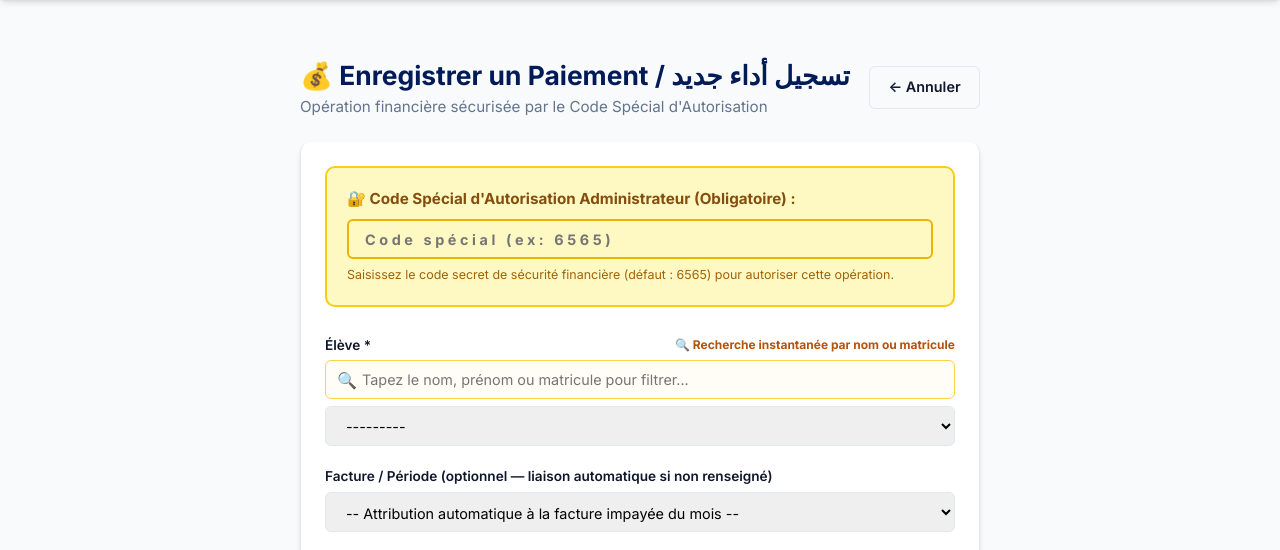
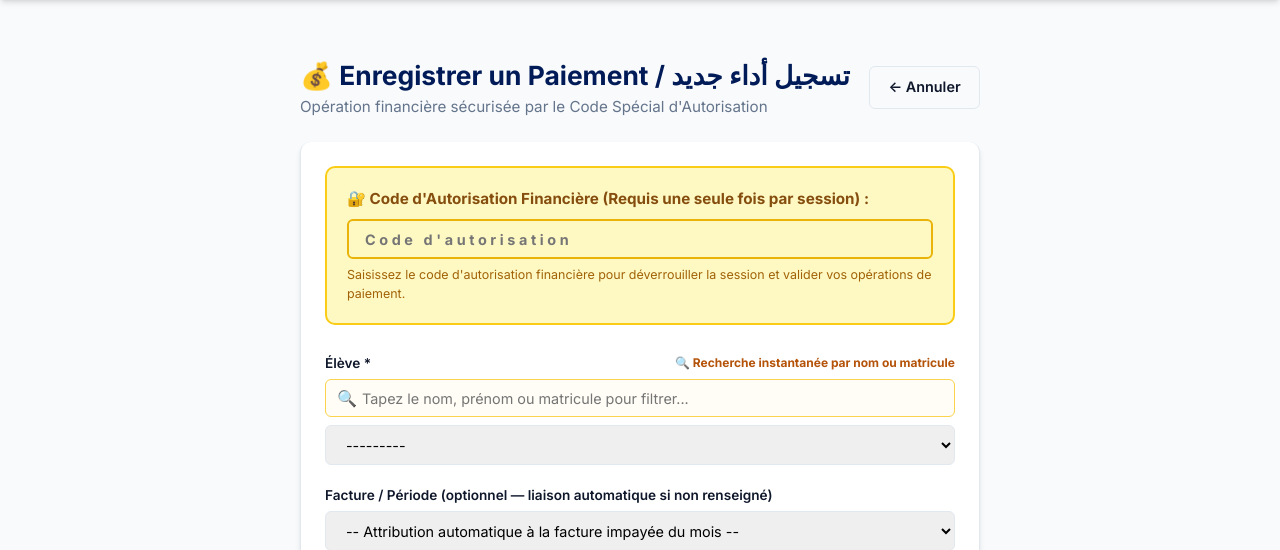
Before and after one commit to elaouni6565said-byte/geniuschess-app, a Django app: page /payments/add/ in a window 1280 px wide; the page is wider, and only the part inside the window is pictured. Shown: the part 168-718 px from the top of that part. Run offline with Django 5.2, Linux system fonts and the light colour scheme; a user stored in the database is signed in; tables that the repository leaves empty hold one stand-in row (values such as "Sample post").

Commit message:
feat: session financiere a saisie unique avec code 8081 discret et colonne mois concerne dans exports excel

```diff
--- a/gca_config/settings.py
+++ b/gca_config/settings.py
@@ -106,8 +106,8 @@ CSRF_TRUSTED_ORIGINS = [
 
 CSRF_FAILURE_VIEW = 'portal.views.csrf_failure_view'
 
-# Code de sécurité financier pour autoriser la modification des paiements
-ADMIN_FINANCIAL_SECURITY_CODE = '6565'
+# Code de sécurité financier pour autoriser les opérations de paiement
+ADMIN_FINANCIAL_SECURITY_CODE = '8081'
 
 # Configuration Mode WhatsApp Automatique (Passerelle WAHA - WhatsApp HTTP API)
 WHATSAPP_GATEWAY_URL = os.getenv('WHATSAPP_GATEWAY_URL', 'http://127.0.0.1:3000/api/sendText')
--- a/portal/forms.py
+++ b/portal/forms.py
@@ -337,13 +337,13 @@ class SessionScheduleForm(forms.ModelForm):
 
 class PaymentForm(forms.ModelForm):
     security_code = forms.CharField(
-        required=True,
+        required=False,
         widget=forms.PasswordInput(attrs={
             'class': 'search-input',
-            'placeholder': 'Code spécial (ex: 6565)',
+            'placeholder': "Code d'autorisation",
             'style': 'letter-spacing: 0.25em; font-weight: bold; background: #FEF9C3; border: 2px solid #EAB308;'
         }),
-        label="Code Spécial d'Autorisation"
+        label="Code d'Autorisation"
     )
 
     # Nouveaux champs direct de Convention et Exonération lors du paiement
--- a/portal/urls.py
+++ b/portal/urls.py
@@ -17,6 +17,7 @@ urlpatterns = [
     path('payments/export-paid-excel/', views.export_paid_payments_excel_view, name='export_paid_excel'),
     path('payments/export-unpaid-excel/', views.export_unpaid_invoices_excel_view, name='export_unpaid_excel'),
     path('payments/forecast/', views.financial_forecast_view, name='financial_forecast'),
+    path('payments/lock-session/', views.financial_lock_session_view, name='financial_lock_session'),
     path('payments/<int:payment_id>/edit/', views.payment_edit_view, name='payment_edit'),
     path('payments/<int:payment_id>/delete/', views.payment_delete_view, name='payment_delete'),
     path('payments/<int:payment_id>/receipt-pdf/', views.download_receipt_pdf_view, name='receipt_pdf'),
--- a/portal/views.py
+++ b/portal/views.py
@@ -2149,22 +2149,62 @@ def check_duplicate_payment_ajax_view(request):
     })
 
 
+def check_financial_auth(request, entered_code=None):
+    """
+    Vérifie l'autorisation pour les opérations financières (Paiements).
+    - Code attendu : ADMIN_FINANCIAL_SECURITY_CODE (par défaut '8081')
+    - Si la session financière est déjà déverrouillée, l'opération est autorisée immédiatement.
+    - Dès qu'un code valide est saisi, la session reste déverrouillée pour toute la session de travail.
+    """
+    expected_code = str(getattr(settings, 'ADMIN_FINANCIAL_SECURITY_CODE', '8081'))
+    session = getattr(request, 'session', None)
+    if session is not None and session.get('financial_session_unlocked', False) is True:
+        return True, None
+
+    code = (entered_code or '').strip()
+    if code == expected_code:
+        if session is not None:
+            session['financial_session_unlocked'] = True
+        return True, None
+
+    lang = getattr(request, 'LANGUAGE_CODE', DEFAULT_LANGUAGE)
+    error_msg = (
+        "Code d'autorisation incorrect ! Opération non autorisée."
+        if lang == 'fr' else
+        "الرمز السري المالي غير صحيح ! العملية غير مسموح بها."
+    )
+    return False, error_msg
+
+
+@admin_required
+def financial_lock_session_view(request):
+    """
+    Permet à l'administrateur de reverrouiller manuellement la session financière.
+    """
+    request.session['financial_session_unlocked'] = False
+    lang = getattr(request, 'LANGUAGE_CODE', DEFAULT_LANGUAGE)
+    msg = (
+        "Session financière reverrouillée avec succès."
+        if lang == 'fr' else
+        "تم قفل الجلسة المالية بنجاح."
+    )
+    messages.info(request, msg)
+    referer = request.META.get('HTTP_REFERER')
+    if referer and 'lock-session' not in referer:
+        return redirect(referer)
+    return redirect('portal:payments')
+
+
 @admin_required
 def payment_create_view(request):
     lang = getattr(request, 'LANGUAGE_CODE', DEFAULT_LANGUAGE)
-    security_code_expected = getattr(settings, 'ADMIN_FINANCIAL_SECURITY_CODE', '6565')
     error_msg = None
 
     if request.method == 'POST':
         form = PaymentForm(request.POST)
         entered_code = request.POST.get('security_code', '').strip()
-        if entered_code != security_code_expected:
-            error_msg = (
-                "Code spécial de sécurité incorrect ! Opération non autorisée."
-                if lang == 'fr' else
-                "الرمز السري المالي الخاص غير صحيح ! العملية غير مسموح بها."
-            )
-        else:
+        authorized, error_msg = check_financial_auth(request, entered_code)
+        if authorized:
             if form.is_valid():
                 p = form.save(commit=False)
                 if not p.payment_date:
@@ -2319,6 +2359,7 @@ def payment_create_view(request):
         'form': form,
         'error_msg': error_msg,
         'is_edit': False,
+        'is_financial_session_unlocked': request.session.get('financial_session_unlocked', False) is True,
         'title': "Enregistrer un Paiement / تسجيل أداء جديد",
     }
     return render(request, 'portal/payment_form.html', context)
@@ -2328,19 +2369,13 @@ def payment_create_view(request):
 def payment_edit_view(request, payment_id):
     lang = getattr(request, 'LANGUAGE_CODE', DEFAULT_LANGUAGE)
     payment = get_object_or_404(Payment.objects.select_related('student', 'invoice'), id=payment_id)
-    security_code_expected = getattr(settings, 'ADMIN_FINANCIAL_SECURITY_CODE', '6565')
     error_msg = None
 
     if request.method == 'POST':
         form = PaymentForm(request.POST, instance=payment)
         entered_code = request.POST.get('security_code', '').strip()
-        if entered_code != security_code_expected:
-            error_msg = (
-                "Code spécial de sécurité incorrect ! Modification non autorisée."
-                if lang == 'fr' else
-                "الرمز السري المالي الخاص غير صحيح ! لا يمكن تعديل الأداء."
-            )
-        else:
+        authorized, error_msg = check_financial_auth(request, entered_code)
+        if authorized:
             if form.is_valid():
                 updated_payment = form.save()
 
@@ -2358,9 +2393,9 @@ def payment_edit_view(request, payment_id):
                     inv.save()
 
                 msg = (
-                    f"✓ Reçu #{updated_payment.receipt_number} modifié avec succès (Code Spécial Validé)."
+                    f"✓ Reçu #{updated_payment.receipt_number} modifié avec succès."
                     if lang == 'fr' else
-                    f"✓ تم تعديل الوصل #{updated_payment.receipt_number} بنجاح (تم تأكيد الرمز السري)."
+                    f"✓ تم تعديل الوصل #{updated_payment.receipt_number} بنجاح."
                 )
                 messages.success(request, msg)
                 return redirect('portal:payments')
@@ -2372,6 +2407,7 @@ def payment_edit_view(request, payment_id):
         'payment': payment,
         'error_msg': error_msg,
         'is_edit': True,
+        'is_financial_session_unlocked': request.session.get('financial_session_unlocked', False) is True,
         'title': f"Modifier Reçu #{payment.receipt_number}",
     }
     return render(request, 'portal/payment_form.html', context)
@@ -2381,18 +2417,12 @@ def payment_edit_view(request, payment_id):
 def payment_delete_view(request, payment_id):
     lang = getattr(request, 'LANGUAGE_CODE', DEFAULT_LANGUAGE)
     payment = get_object_or_404(Payment.objects.select_related('student', 'invoice'), id=payment_id)
-    security_code_expected = getattr(settings, 'ADMIN_FINANCIAL_SECURITY_CODE', '6565')
     error_msg = None
 
     if request.method == 'POST':
         entered_code = request.POST.get('security_code', '').strip()
-        if entered_code != security_code_expected:
-            error_msg = (
-                "Code spécial de sécurité incorrect ! Suppression non autorisée."
-                if lang == 'fr' else
-                "الرمز السري المالي الخاص غير صحيح ! لا يمكن حذف الأداء."
-            )
-        else:
+        authorized, error_msg = check_financial_auth(request, entered_code)
+        if authorized:
             invoice = payment.invoice
             rec_no = payment.receipt_number
             payment.delete()
@@ -2419,6 +2449,7 @@ def payment_delete_view(request, payment_id):
     context = {
         'payment': payment,
         'error_msg': error_msg,
+        'is_financial_session_unlocked': request.session.get('financial_session_unlocked', False) is True,
         'cancel_url': '/payments/',
     }
     return render(request, 'portal/payment_confirm_delete.html', context)
--- a/templates/portal/payment_form.html
+++ b/templates/portal/payment_form.html
@@ -33,20 +33,37 @@
         <form method="POST">
             {% csrf_token %}
 
-            <!-- BOÎTE DU CODE SPÉCIAL DE SÉCURITÉ -->
+            <!-- GESTION DE LA SESSION ET DU CODE D'AUTORISATION -->
+            {% if is_financial_session_unlocked %}
+                <div style="background: #ECFDF5; border: 2px solid #10B981; border-radius: var(--radius-md); padding: 1rem 1.25rem; margin-bottom: 1.75rem; display: flex; justify-content: space-between; align-items: center; flex-wrap: wrap; gap: 0.75rem;">
+                    <div style="display: flex; align-items: center; gap: 0.6rem; color: #065F46; font-weight: 700; font-size: 0.95rem;">
+                        <span style="font-size: 1.25rem;">🛡️</span>
+                        <div>
+                            <div>{% if CURRENT_LANG == 'ar' %}الجلسة المالية مفتوحة ومصرح بها{% else %}Session financière déverrouillée et active{% endif %}</div>
+                            <div style="font-size: 0.78rem; font-weight: 500; color: #047857;">
+                                {% if CURRENT_LANG == 'ar' %}تم التحقق من الرمز بنجاح. لا يلزم إعادة إدخاله أثناء هذه الجلسة.{% else %}Code validé avec succès. Aucune resaisie requise pour vos opérations durant cette session.{% endif %}
+                            </div>
+                        </div>
+                    </div>
+                    <a href="{% url 'portal:financial_lock_session' %}" class="btn btn-outline" style="font-size: 0.8rem; padding: 0.35rem 0.75rem; color: #065F46; border-color: #10B981; text-decoration: none;">
+                        🔒 {% if CURRENT_LANG == 'ar' %}قفل الجلسة المالية{% else %}Verrouiller la session{% endif %}
+                    </a>
+                </div>
+            {% else %}
                 <div style="background: #FEF9C3; border: 2px solid #FACC15; border-radius: var(--radius-md); padding: 1.25rem; margin-bottom: 1.75rem;">
                     <label style="display: flex; align-items: center; gap: 0.5rem; font-size: 0.95rem; font-weight: 700; color: #854D0E; margin-bottom: 0.5rem;">
-                    🔐 {% if CURRENT_LANG == 'ar' %}الرمز السري الخاص لتأكيد التغيير (إلزامي) :{% else %}Code Spécial d'Autorisation Administrateur (Obligatoire) :{% endif %}
+                        🔐 {% if CURRENT_LANG == 'ar' %}الرمز السري المالي لتأكيد العملية (مطلوب مرة واحدة لكل جلسة) :{% else %}Code d'Autorisation Financière (Requis une seule fois par session) :{% endif %}
                     </label>
                     {{ form.security_code }}
                     <small style="display: block; color: #A16207; font-size: 0.78rem; margin-top: 0.4rem;">
                         {% if CURRENT_LANG == 'ar' %}
-                        أدخل الرمز السري الخاص (الافتراضي: 6565) للسماح بتغيير هذا السجل المالي الرسمي.
+                            أدخل الرمز السري المالي الخاص للسماح بتسجيل هذا الأداء وفتح الجلسة المالية.
                         {% else %}
-                        Saisissez le code secret de sécurité financière (défaut : 6565) pour autoriser cette opération.
+                            Saisissez le code d'autorisation financière pour déverrouiller la session et valider vos opérations de paiement.
                         {% endif %}
                     </small>
                 </div>
+            {% endif %}
 
             <!-- CHAMPS DU PAIEMENT -->
             <div style="display: flex; flex-direction: column; gap: 1.25rem;">
```
Also changed, not shown: portal/excel_export.py (+6 -6 lines), templates/portal/payment_confirm_delete.html (+15 -2 lines), tests/test_convention_and_exemptions.py (+115 -3 lines), tests/test_views.py (+26 -14 lines). Lines whose indentation alone changed are shown as unchanged.
